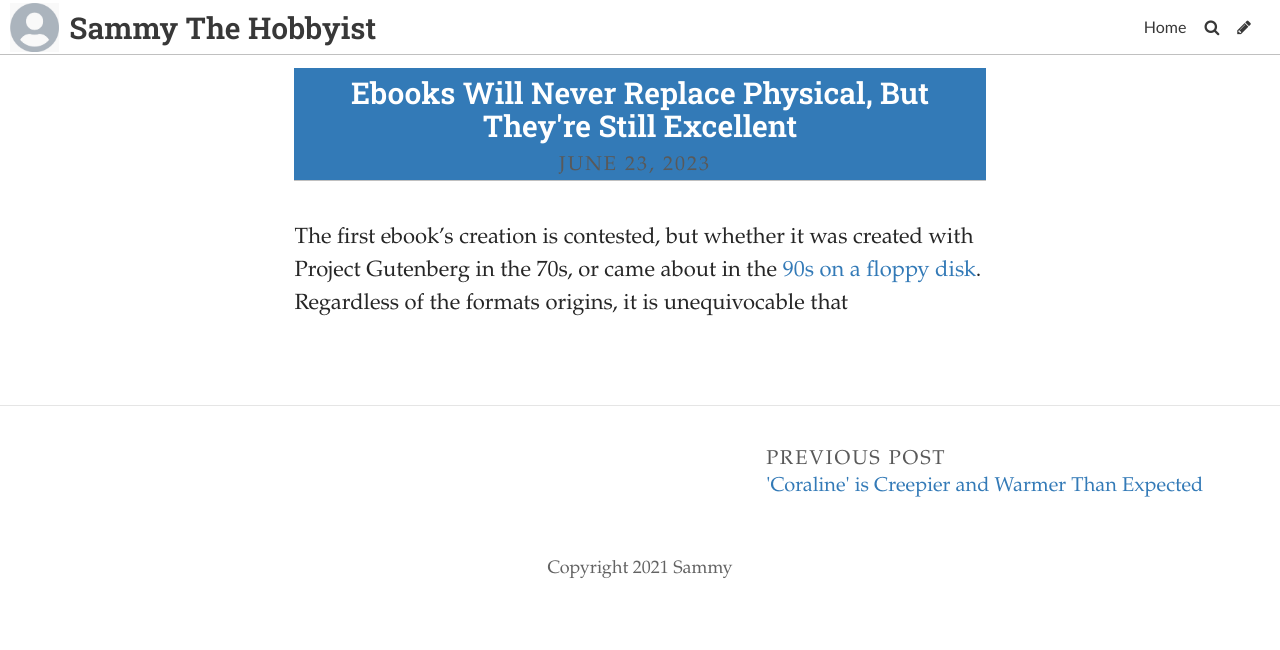
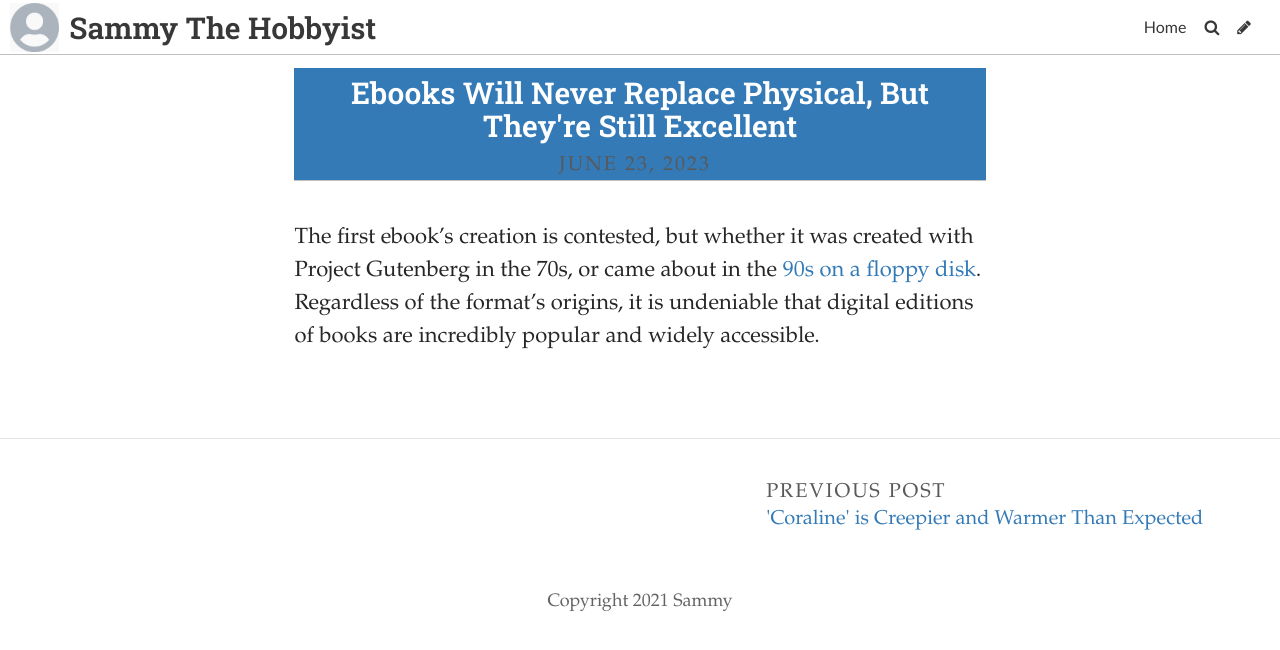
Before and after one commit to SammySpinsAYarn/Blog, a Jekyll site: the page built from _posts/2023-06-22-need-to-think-fast.md, in a window 1280 px wide. Shown: the top 650 px of the page. Built offline with Jekyll 4.4.1, drawn with Linux system fonts in a browser that asks for light colours; some web fonts are replaced.

Commit message:
Update Post “2023-06-22-need-to-think-fast”

```diff
--- a/_posts/2023-06-22-need-to-think-fast.md
+++ b/_posts/2023-06-22-need-to-think-fast.md
@@ -5,4 +5,4 @@ date: 2023-06-23T15:00:58.705Z
 title_color: "#ffffff"
 comments: false
 ---
-The first ebook's creation is contested, but whether it was created with Project Gutenberg in the 70s, or came about in the [90s on a floppy disk](https://www.theguardian.com/books/2014/mar/12/ebooks-begin-medium-reading-peter-james). Regardless of the formats origins, it is unequivocable that
+The first ebook's creation is contested, but whether it was created with Project Gutenberg in the 70s, or came about in the [90s on a floppy disk](https://www.theguardian.com/books/2014/mar/12/ebooks-begin-medium-reading-peter-james). Regardless of the format's origins, it is undeniable that digital editions of books are incredibly popular and widely accessible.
```
